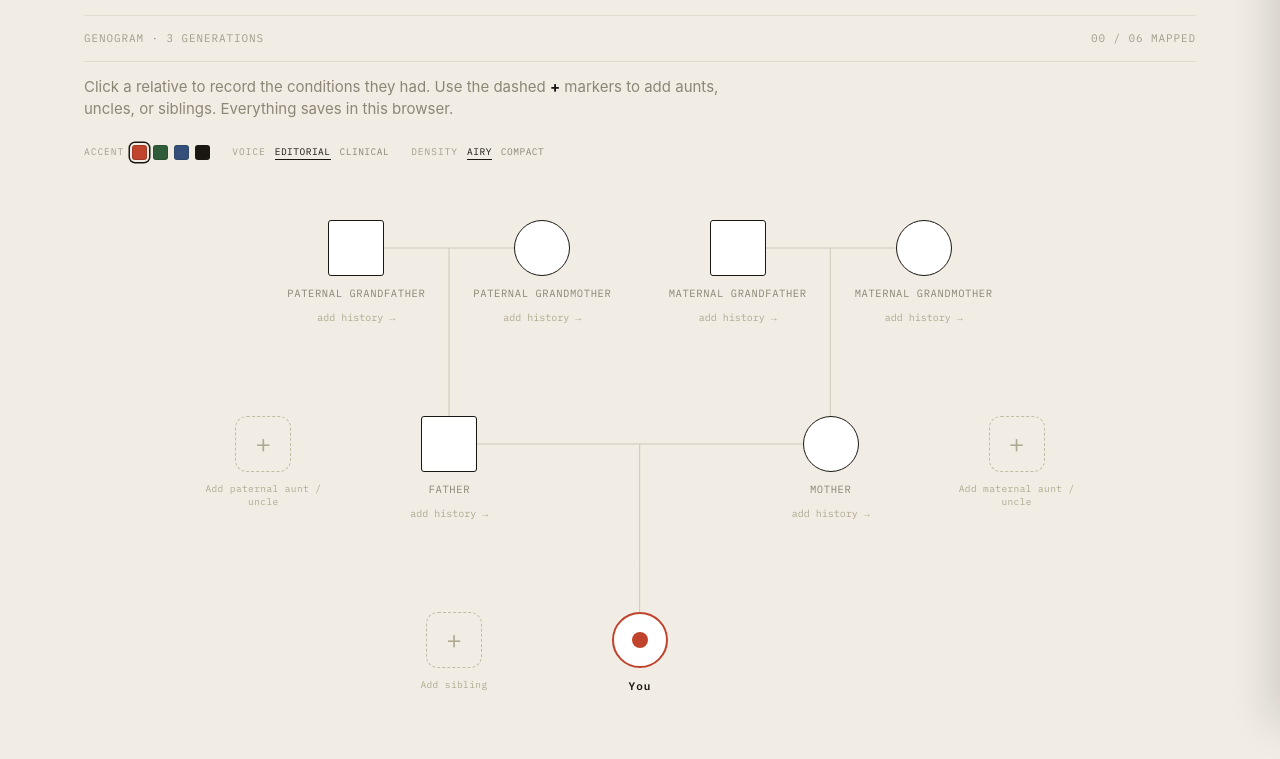
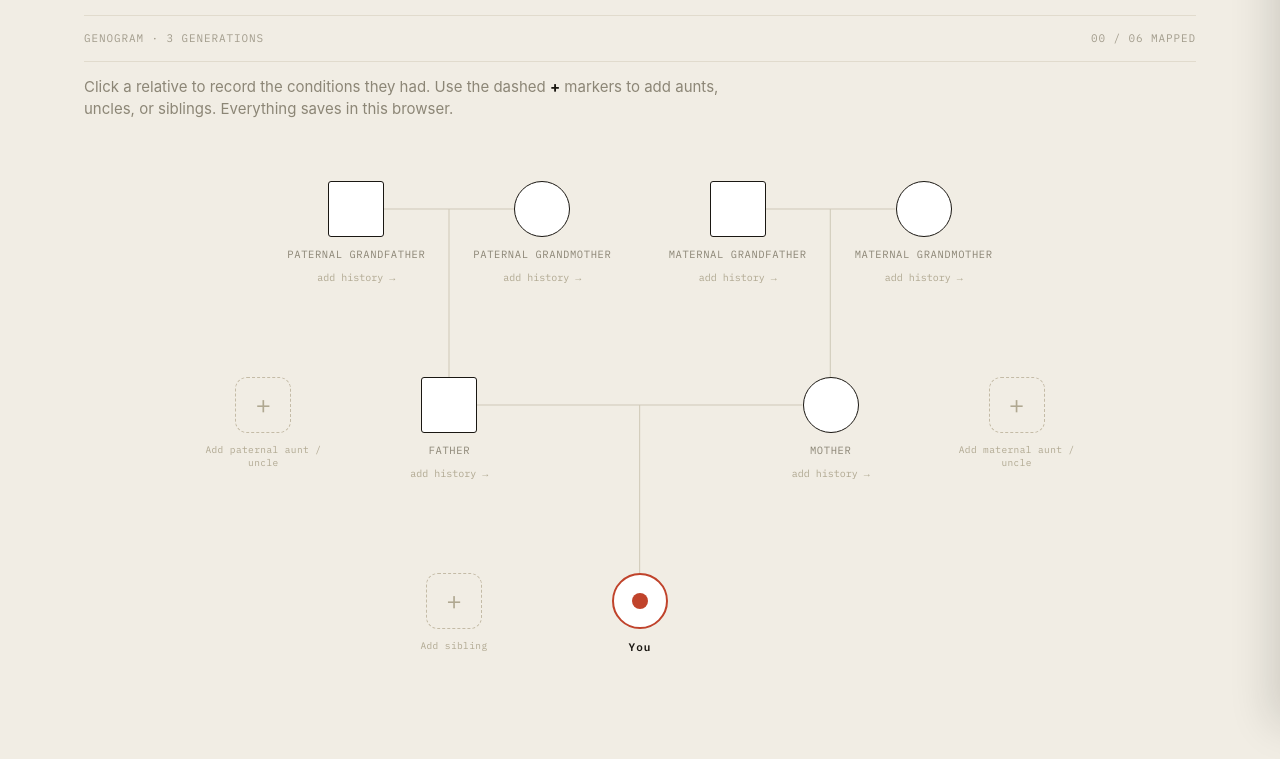
Before and after one commit to weisenbergmatthew/Family-History-Prevention-Project, a plain HTML site: page index.html in a window 1280 px wide. Shown: the part 77-836 px from the top of the page. Drawn offline with Linux system fonts and the light colour scheme.

Commit message:
Lock design to editorial/vermilion/airy; remove Feel controls
Fix the visual identity to Editorial voice, vermilion accent, and Airy
density, and remove the in-app Accent/Voice/Density switcher so users don't
see them as options. Drops the feel state/persistence and the voice/density
CSS variants; geometry is now a fixed constant.

Co-Authored-By: Claude Opus 4.8 <noreply@anthropic.com>

```diff
--- a/index.html
+++ b/index.html
@@ -32,8 +32,6 @@
 
   .mono{font-family:var(--mono)}
   .display{font-family:var(--display)}
-  /* Clinical voice: swap the serif display face for uppercase mono */
-  .voice-clinical .display{font-family:var(--mono) !important; text-transform:uppercase; letter-spacing:.5px}
 
   .shell{max-width:1180px; margin:0 auto; padding-left:34px; padding-right:34px}
 
@@ -51,13 +49,6 @@
   .remove-x:hover{border-color:var(--accent) !important; color:var(--accent) !important}
   .quick-chip{transition:.12s; cursor:pointer}
   .quick-chip:hover{border-color:var(--ink) !important}
-
-  .feel-swatch{width:15px; height:15px; border-radius:3px; cursor:pointer; border:1px solid rgba(26,23,18,.18); transition:.12s}
-  .feel-swatch:hover{transform:scale(1.12)}
-  .feel-swatch.active{box-shadow:0 0 0 2px var(--paper),0 0 0 3.5px var(--ink)}
-  .feel-toggle{cursor:pointer; color:var(--muted); border-bottom:1px solid transparent; transition:.12s}
-  .feel-toggle:hover{color:var(--ink)}
-  .feel-toggle.active{color:var(--ink); border-bottom-color:var(--ink)}
 
   #scrim{position:fixed; inset:0; background:rgba(26,23,18,.18); z-index:49; opacity:0; pointer-events:none; transition:opacity .24s}
   #scrim.open{opacity:1; pointer-events:auto}
@@ -108,30 +99,9 @@
     </div>
   </div>
 
-  <!-- HINT + FEEL CONTROLS -->
-  <div class="shell" style="padding-top:14px;display:flex;justify-content:space-between;align-items:flex-start;gap:24px;flex-wrap:wrap">
+  <!-- HINT -->
+  <div class="shell" style="padding-top:14px">
     <p style="margin:0;font-size:15px;color:var(--muted);max-width:680px">Click a relative to record the conditions they had. Use the dashed <b style="color:var(--ink)">+</b> markers to add aunts, uncles, or siblings. Everything saves in this browser.</p>
-    <div style="display:flex;align-items:center;gap:22px;flex-wrap:wrap">
-      <div style="display:flex;align-items:center;gap:8px">
-        <span class="mono" style="font-size:9.5px;letter-spacing:1px;color:var(--muted2)">ACCENT</span>
-        <div style="display:flex;gap:6px" id="feelAccent">
-          <div class="feel-swatch" data-act="feel-accent" data-val="#C0432B" style="background:#C0432B" title="Vermilion"></div>
-          <div class="feel-swatch" data-act="feel-accent" data-val="#2F5D3A" style="background:#2F5D3A" title="Forest"></div>
-          <div class="feel-swatch" data-act="feel-accent" data-val="#34507A" style="background:#34507A" title="Indigo"></div>
-          <div class="feel-swatch" data-act="feel-accent" data-val="#1A1712" style="background:#1A1712" title="Mono"></div>
-        </div>
-      </div>
-      <div style="display:flex;align-items:center;gap:9px">
-        <span class="mono" style="font-size:9.5px;letter-spacing:1px;color:var(--muted2)">VOICE</span>
-        <span class="mono feel-toggle" data-act="feel-voice" data-val="Editorial" style="font-size:9.5px;letter-spacing:.5px">EDITORIAL</span>
-        <span class="mono feel-toggle" data-act="feel-voice" data-val="Clinical" style="font-size:9.5px;letter-spacing:.5px">CLINICAL</span>
-      </div>
-      <div style="display:flex;align-items:center;gap:9px">
-        <span class="mono" style="font-size:9.5px;letter-spacing:1px;color:var(--muted2)">DENSITY</span>
-        <span class="mono feel-toggle" data-act="feel-density" data-val="Airy" style="font-size:9.5px;letter-spacing:.5px">AIRY</span>
-        <span class="mono feel-toggle" data-act="feel-density" data-val="Compact" style="font-size:9.5px;letter-spacing:.5px">COMPACT</span>
-      </div>
-    </div>
   </div>
 
   <!-- GENOGRAM STAGE -->
@@ -206,33 +176,8 @@ const QUICK = ["Heart attack","High blood pressure","High cholesterol","Type 2 d
 const CATS = [["diet","Diet"],["exercise","Exercise"],["sleep","Sleep"],["screening","Screening & clinical"],["lifestyle","Lifestyle"]];
 const LVL = {high:"Higher priority", mod:"Moderate", low:"Worth noting"};
 
-/* ---------- geometry (density) ---------- */
-const GEO = {
-  Airy:   {CW:146, STEP:186, Y0:34, Y1:230, Y2:426, BUS1:184, BUS2:378, S:56},
-  Compact:{CW:118, STEP:150, Y0:30, Y1:196, Y2:362, BUS1:156, BUS2:322, S:46}
-};
-let G = GEO.Airy;
-
-/* ---------- feel (accent / voice / density) ---------- */
-let feel = loadFeel();
-function loadFeel(){
-  try{ const r=localStorage.getItem("fht_feel"); if(r){ const f=JSON.parse(r); if(f) return f; } }catch(e){}
-  return {accent:"#C0432B", voice:"Editorial", density:"Airy"};
-}
-function saveFeel(){ try{ localStorage.setItem("fht_feel", JSON.stringify(feel)); }catch(e){} }
-function applyFeel(){
-  document.documentElement.style.setProperty("--accent", feel.accent);
-  const app = document.getElementById("app");
-  app.classList.toggle("voice-clinical", feel.voice==="Clinical");
-  G = GEO[feel.density] || GEO.Airy;
-  // reflect active states in the Feel controls
-  document.querySelectorAll('#feelAccent .feel-swatch').forEach(el=>
-    el.classList.toggle("active", el.getAttribute("data-val").toLowerCase()===feel.accent.toLowerCase()));
-  document.querySelectorAll('[data-act="feel-voice"]').forEach(el=>
-    el.classList.toggle("active", el.getAttribute("data-val")===feel.voice));
-  document.querySelectorAll('[data-act="feel-density"]').forEach(el=>
-    el.classList.toggle("active", el.getAttribute("data-val")===feel.density));
-}
+/* ---------- geometry (fixed: airy) ---------- */
+const G = {CW:146, STEP:186, Y0:34, Y1:230, Y2:426, BUS1:184, BUS2:378, S:56};
 
 /* ---------- persistent model ---------- */
 let s = load();
@@ -589,9 +534,6 @@ function handleAct(e){
     case "block": openBlocks[Number(t.getAttribute("data-idx"))]=!openBlocks[Number(t.getAttribute("data-idx"))]; renderReport(); break;
     case "print": window.print(); break;
     case "closeReport": closeReport(); break;
-    case "feel-accent": feel.accent=t.getAttribute("data-val"); saveFeel(); applyFeel(); renderStage(); break;
-    case "feel-voice": feel.voice=t.getAttribute("data-val"); saveFeel(); applyFeel(); renderStage(); break;
-    case "feel-density": feel.density=t.getAttribute("data-val"); saveFeel(); applyFeel(); renderStage(); break;
   }
 }
 
@@ -604,7 +546,6 @@ document.getElementById("f_name").addEventListener("input", e=>{ draft.name=e.ta
 document.getElementById("f_cond").addEventListener("input", e=>{ draft.cond=e.target.value; renderRecognized(draft.cond); });
 window.addEventListener("keydown", e=>{ if(e.key==="Escape"){ closeEditor(); if(reportOpen) closeReport(); } });
 
-applyFeel();
 renderQuickChips();
 renderStage();
 updateMeta();
```
Also changed, not shown: README.md.
